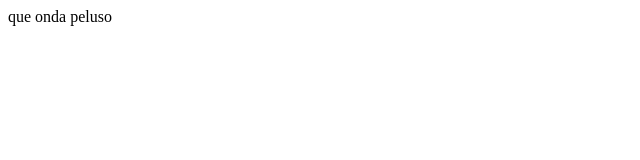
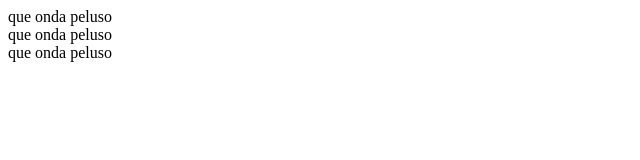
Before and after one commit to felipewarz/evaluacion1, a plain HTML site: page public_html/index.html in a window 1280 px wide. Shown: the whole page, without its empty margins (0-640 px from the left). Drawn offline with Linux system fonts and the light colour scheme.

Commit message:
hice un cambio en la pagina html

```diff
--- a/public_html/index.html
+++ b/public_html/index.html
@@ -11,5 +11,8 @@ Click nbfs://nbhost/SystemFileSystem/Templates/Other/html.html to edit this temp
     </head>
     <body>
         <div>que onda peluso</div>
+		<div>que onda peluso</div>
+		<div>que onda peluso</div>
+
     </body>
 </html>
```
